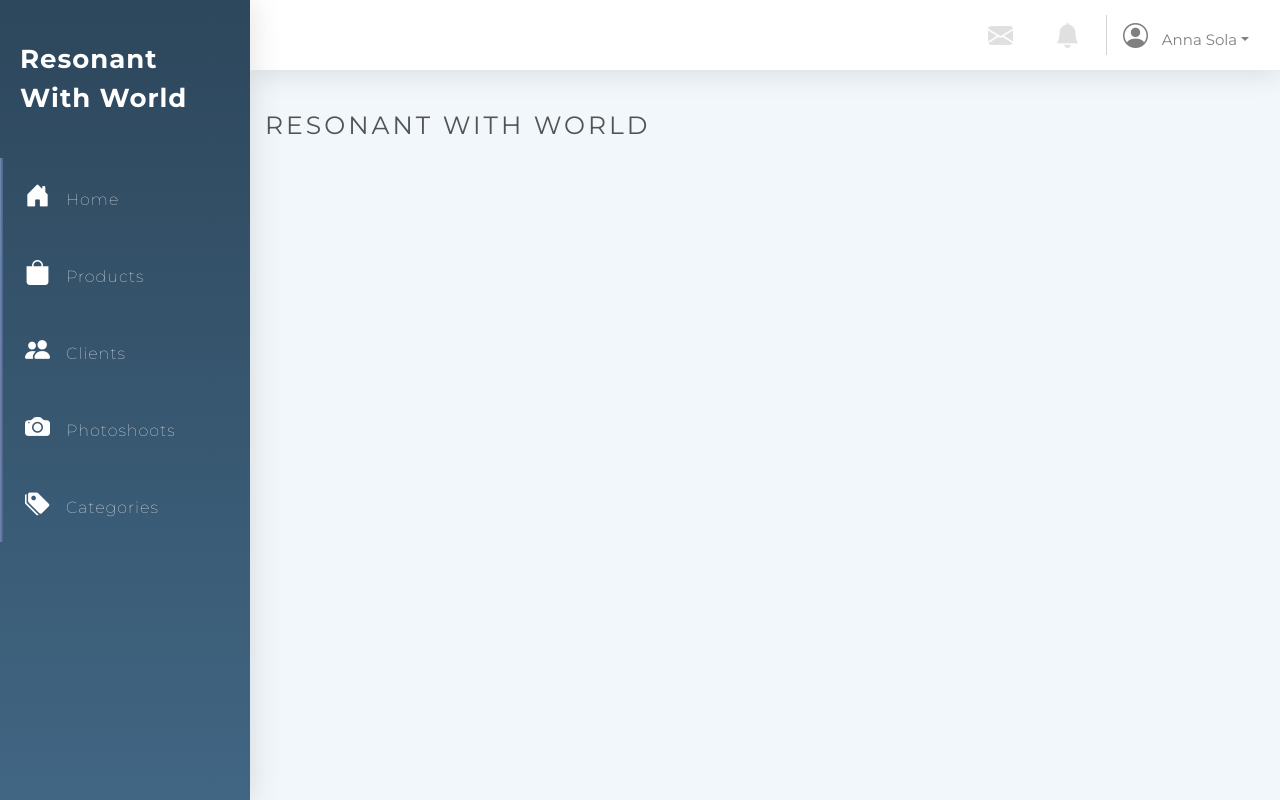
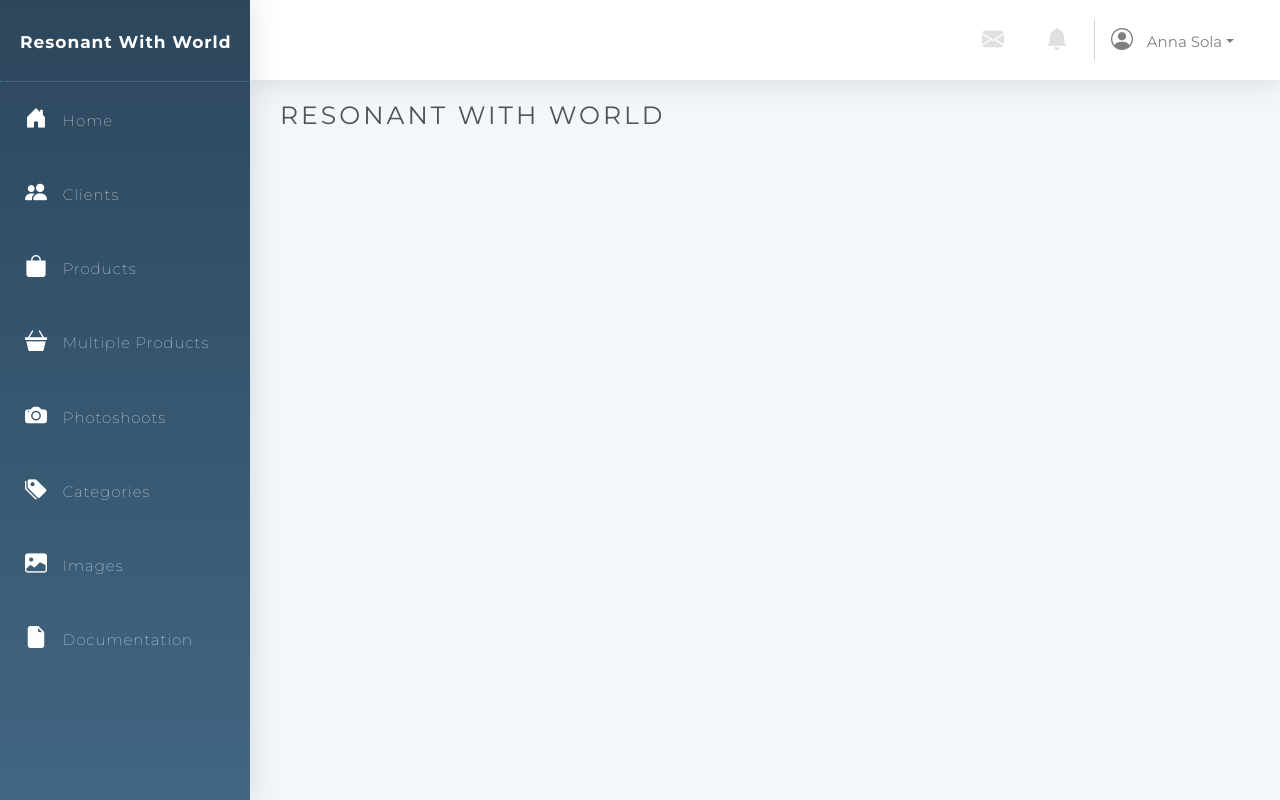
Before and after one commit to SaraahTran/Resonant-with-World, a PHP site: page / in a window 1280 px wide. Run offline with PHP 8.4, Linux system fonts and the light colour scheme.

Commit message:
Pages
- Added and deleted pages
- Aligned sidebar and top bar

```diff
--- a/Styles/style.css
+++ b/Styles/style.css
@@ -1,9 +1,10 @@
 /*Global*/
-*{
-    font-family: Montserrat, sans-serif!important;
+* {
+  font-family: Montserrat, sans-serif !important;
 }
 
-html, body {
+html,
+body {
   height: 100%;
 }
 
@@ -16,28 +17,24 @@ html, body {
   left: 0;
   overflow-x: hidden;
   overflow-y: auto;
-    background: linear-gradient(180deg, #2D475C 0%, #416683 100%);
+  background: linear-gradient(180deg, #2d475c 0%, #416683 100%);
   color: #fff;
   font-family: Montserrat, sans-serif;
   letter-spacing: 1px;
   font-weight: 100;
   box-shadow: 0.15rem 0.15rem 1.75rem 0 rgba(58, 59, 69, 0.15);
-    z-index: 3!important;
-
-}
-
-.content-container {
-    padding-top: 20px;
+  z-index: 3 !important;
 }
 
 .sidebar-logo {
-    padding: 40px 20px;
-    font-size: 26px;
+  padding: 30px 15px 25px 20px;
+  font-size: 17px;
   font-weight: bold;
+  border-bottom: 1px dotted rgba(173, 216, 230, 0.329);
 }
 
-i{
-    font-size: 25px;
+i {
+  font-size: 22px;
   margin-right: 10px;
 }
 
@@ -57,7 +54,7 @@ i{
 
 .sidebar-navigation li a {
   padding: 25px;
-    font-size: 16px;
+  font-size: 15px;
   display: block;
   color: #fff;
 }
@@ -74,15 +71,16 @@ i{
 }
 
 .sidebar-navigation li::before {
-    background: linear-gradient(90deg, #7986B4 0%, #416683 100%);
+  background: linear-gradient(90deg, #7986b4 0%, #416683 100%);
   position: absolute;
-    content: '';
+  content: "";
   height: 100%;
   left: 0;
   top: 0;
   -webkit-transition: width 0.2s ease-in;
   transition: width 0.2s ease-in;
-    width: 3px;
+  width: 1px;
+  margin-left: -1px;
   z-index: -1;
 }
 
@@ -92,19 +90,19 @@ i{
 
 /*Top Bar*/
 
-nav{
+nav {
   box-shadow: 0 0.15rem 1.75rem 0 rgba(58, 59, 69, 0.15);
-    height: 70px;
-    padding-top: 10px;
-    z-index: 1!important;
+  height: 80px;
+  padding-top: 15px;
+  z-index: 1 !important;
 }
 
-.icon{
+.icon {
   color: #e0e0e0;
 }
 
-.icon:hover{
-    color: #2D475C;
+.icon:hover {
+  color: #2d475c;
   transition: all 0.5s;
 }
 
@@ -113,19 +111,18 @@ nav{
   height: 40px;
 }
 
-
-.topbar-text{
+.topbar-text {
   color: grey;
   font-size: 15px;
 }
 
-.topbar-text:hover{
-    color: #2D475C;
+.topbar-text:hover {
+  color: #2d475c;
   transition: all 0.5s;
 }
 
-.dropdown-item:active{
-    background: #2D475C!important;
+.dropdown-item:active {
+  background: #2d475c !important;
 }
 
 /*Pages*/
@@ -135,18 +132,19 @@ nav{
   margin: 0px;
   color: #535353;
   font-family: Montserrat, sans-serif;
-    background: #F2F7FB;
+  background: #f2f7fb;
   height: 100%;
-
 }
 
-.container-fluid{
-    padding-top: 40px;
+.container-fluid {
+  padding-top: 20px;
+  padding-left: 30px !important;
+  padding-right: 30px !important;
 }
 
-h1{
+h1 {
   font-weight: 700;
-    font-size: 25px!important;
+  font-size: 25px !important;
   text-transform: uppercase;
   letter-spacing: 3px;
 }
--- a/productedit.php
+++ b/categories.php
@@ -1,6 +1,6 @@
 <html>
 <head>
-    <title>Resonant With World Product Edit</title>
+    <title>Resonant With World Category</title>
     <!--CSS-->
     <link rel="stylesheet" type="text/css" href="Styles/style.css"/>
     <!--Bootstrap-->
@@ -11,11 +11,10 @@
 </head>
 
 <body>
-
 <?php include('./menu.php');?>
 
-<h1>Product Edit</h1>
 
+<h1>Categories</h1>
 
 </body>
 
--- a/client.php
+++ b/clients.php
@@ -14,7 +14,7 @@
 
 <?php include('./menu.php');?>
 
-<h1>Client</h1>
+<h1>Clients</h1>
 
 
 </body>
--- a/product.php
+++ b/images.php
@@ -1,6 +1,6 @@
 <html>
 <head>
-    <title>Resonant With World Product</title>
+    <title>Resonant With World Client </title>
     <!--CSS-->
     <link rel="stylesheet" type="text/css" href="Styles/style.css"/>
     <!--Bootstrap-->
@@ -14,7 +14,7 @@
 
 <?php include('./menu.php');?>
 
-<h1>Product</h1>
+<h1>Images</h1>
 
 
 </body>
--- a/menu.php
+++ b/menu.php
@@ -16,6 +16,11 @@
     <div class="sidebar-logo">
  Resonant With World
     </div>
+
+    <div class="hl"></div>
+
+
+
     <ul class="sidebar-navigation">
 
         <li>
@@ -24,26 +29,46 @@
             </a>
         </li>
 
+        <li>
+            <a href="/clients.php">
+                <i class="bi bi-people-fill" aria-hidden="true"></i> Clients
+            </a>
+        </li>
 
         <li>
-            <a href="/product.php">
+            <a href="/products.php">
                 <i class="bi bi-bag-fill" aria-hidden="true"></i> Products
             </a>
         </li>
+
         <li>
-            <a href="/client.php">
-                <i class="bi bi-people-fill" aria-hidden="true"></i> Clients
+            <a href="/multiple-products.php">
+                <i class="bi bi-basket3-fill" aria-hidden="true"></i> Multiple Products
             </a>
         </li>
+
+
         <li>
-            <a href="/photoshoot.php">
+            <a href="/photoshoots.php">
                 <i class="bi bi-camera-fill" aria-hidden="true"></i> Photoshoots
             </a>
         </li>
 
         <li>
-            <a href="/category.php">
+            <a href="/categories.php">
                 <i class="bi bi-tags-fill" aria-hidden="true"></i> Categories
+            </a>
+        </li>
+
+        <li>
+            <a href="/images.php">
+                <i class="bi bi-image-fill" aria-hidden="true"></i> Images
+            </a>
+        </li>
+
+        <li>
+            <a href="/documentation.php">
+                <i class="bi bi-file-earmark-fill" aria-hidden="true"></i> Documentation
             </a>
         </li>
     </ul>
@@ -67,7 +92,7 @@
                     <a href="#" class="dropdown-item">Profile</a>
                     <a href="#" class="dropdown-item">Settings</a>
                     <div class="dropdown-divider"></div>
-                    <a href="#"class="dropdown-item">Log Out</a>
+                    <a href="#" class="dropdown-item">Log Out</a>
                 </div>
             </div>
 
--- a/category.php
+++ b/multiple-products.php
@@ -1,6 +1,6 @@
 <html>
 <head>
-    <title>Resonant With World Category</title>
+    <title>Resonant With World Client </title>
     <!--CSS-->
     <link rel="stylesheet" type="text/css" href="Styles/style.css"/>
     <!--Bootstrap-->
@@ -11,10 +11,11 @@
 </head>
 
 <body>
+
 <?php include('./menu.php');?>
 
+<h1>Multiple Products</h1>
 
-<h1>Category</h1>
 
 </body>
 
--- a/photoshoot.php
+++ b/photoshoots.php
@@ -9,7 +9,7 @@
 
 <?php include('./menu.php');?>
 
-<h1>Photoshoot</h1>
+<h1>Photoshoots</h1>
 
 
 </body>
```
Also changed, not shown: documentation.php (added, +22 -0 lines), products.php (added, +22 -0 lines). Lines whose indentation alone changed are shown as unchanged.
